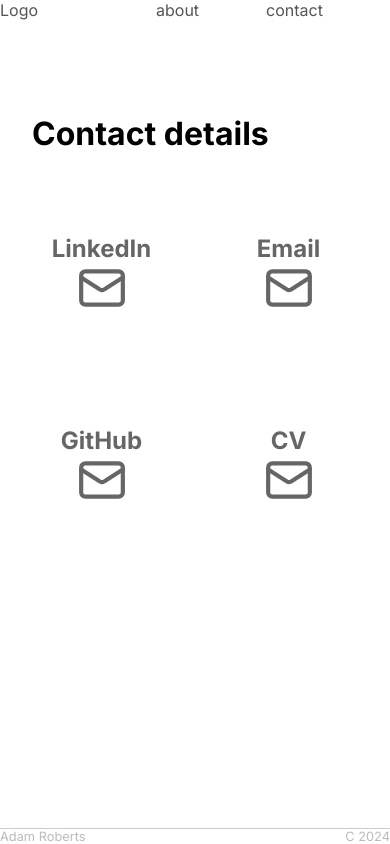
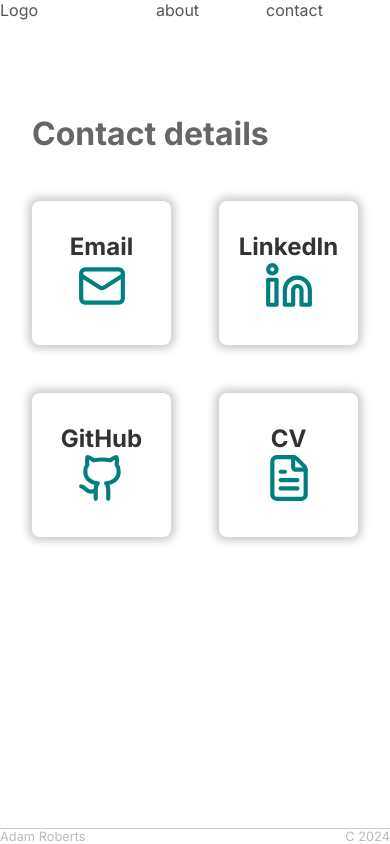
Before and after one commit to aadamr0/portfolio-site-svelte, a SvelteKit app: page /contact in a window 390 px wide. Built offline with nearby package versions, Linux system fonts and the light colour scheme.

Commit message:
mobile contact page complete

```diff
--- a/src/routes/contact/+page.svelte
+++ b/src/routes/contact/+page.svelte
@@ -1,5 +1,5 @@
-<script lang='ts'>
-    import { Mail } from 'lucide-svelte'
+<script lang="ts">
+	import { Mail, Linkedin, FileText, GithubIcon } from 'lucide-svelte';
 </script>
 
 <div class="contact-title content-item">
@@ -7,39 +7,37 @@
 </div>
 <div class="contact-grid-div content-item">
 	<div class="email-grid-item contact-grid-item">
-        <a href="">
-            <h2>LinkedIn</h2>
-            <Mail size={50}/>
+		<a href="mailto: adamb.0@outlook.com">
+			<h2>Email</h2>
+			<div class="colour-3"><Mail size={50} /></div>
 		</a>
 	</div>
 	<div class="linkedin-grid-item contact-grid-item">
-        <a href="">
-            <h2>Email</h2>
-            <Mail size={50}/>
+		<a target="_blank" href="https://www.linkedin.com/in/adamj-roberts/">
+			<h2>LinkedIn</h2>
+			<div class="colour-3"><Linkedin size={50} /></div>
 		</a>
 	</div>
 	<div class="github-grid-item contact-grid-item">
-        <a href="">
+		<a target="_blank" href="https://github.com/aadamr0">
 			<h2>GitHub</h2>
-            <Mail size={50}/>
+			<div class="colour-3"><GithubIcon size={50} /></div>
 		</a>
 	</div>
 	<div class="CV-grid-item contact-grid-item">
-        <a href="">
+		<a download href="/Adam Roberts Junior Software Developer.pdf">
 			<h2>CV</h2>
-            <Mail size={50}/>
+			<div class="colour-3"><FileText size={50} /></div>
 		</a>
 	</div>
 </div>
 
-
-
 <style>
-
 	@media only screen and (max-width: 768px) {
 		h1 {
 			/* margin-top: var(--top-of-page-mobile-margin); */
 			margin-top: 35%;
+			color: var(--h2);
 		}
 		.content-item {
 			margin-inline: var(--mobile-margin-inline);
@@ -56,6 +54,8 @@
 			justify-content: center;
 			align-items: center;
 			flex-direction: column;
+			box-shadow: 0 0 0.5rem 0.25rem var(--border);
+			border-radius: 0.5rem;
 		}
 		a {
 			display: flex;
@@ -65,7 +65,10 @@
 			text-decoration: none;
 			width: 100%;
 			height: 100%;
-            color: var(--h2);
+			color: var(--h1);
+		}
+		.colour-3 {
+			color: var(--accent-3);
 		}
 	}
 </style>
```
Also changed, not shown: 1 other file (tests, documents, lock files or other folders). Lines whose indentation alone changed are shown as unchanged.
